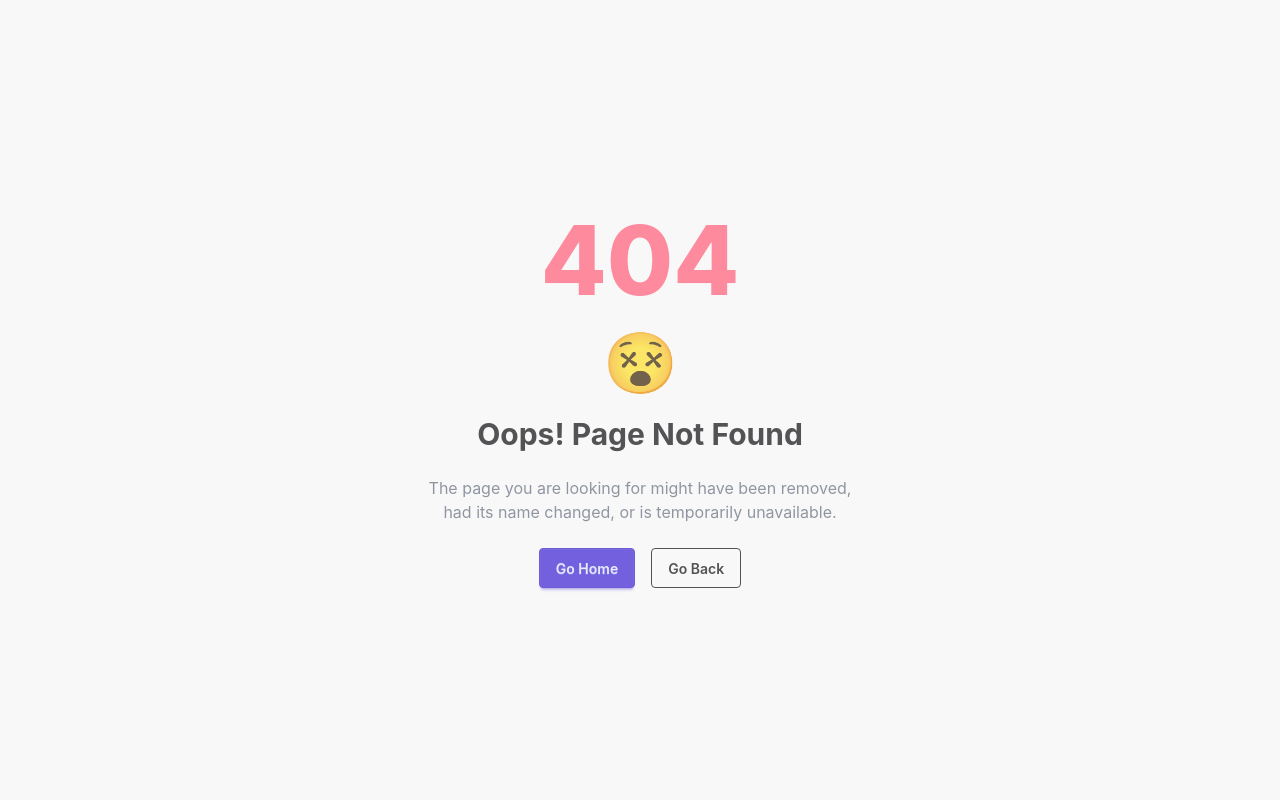
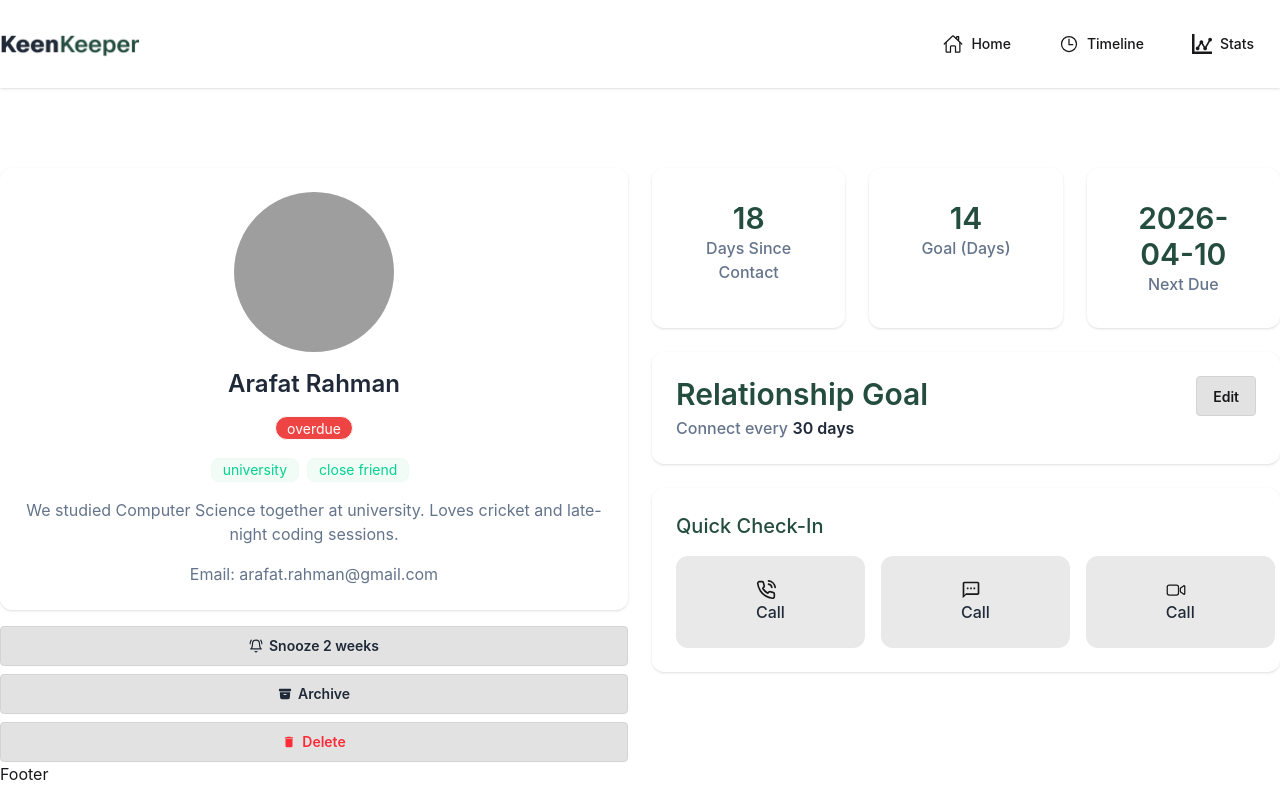
Before and after one commit to NureAlamShuvo/my-assignment-7, a React (Vite) app: page /friend/1 in a window 1280 px wide. Before the commit this address had no page. Built offline with nearby package versions, Linux system fonts and the light colour scheme; grey boxes are pictures that could not be loaded.

Commit message:
feat: added friend details page

```diff
--- a/package.json
+++ b/package.json
@@ -15,6 +15,8 @@
     "react-dom": "^19.2.4",
     "react-icons": "^5.6.0",
     "react-router": "^7.14.0",
+    "react-router-dom": "^7.14.1",
+    "react-spinners": "^0.17.0",
     "tailwindcss": "^4.2.2"
   },
   "devDependencies": {
--- /dev/null
+++ b/src/components/ui/MyCard.jsx
@@ -0,0 +1,25 @@
+import React from 'react';
+import { useNavigate } from 'react-router';
+
+const MyCard = ({ friend, statusBadge }) => {
+
+    const navigate = useNavigate();
+
+    return (
+        <div onClick={() => navigate(`/friend/${friend.id}`)} className='p-4 text-center space-y-3 rounded-xl shadow-sm transition-all duration-300 hover:shadow-lg hover:-translate-y-1 bg-white cursor-pointer'>
+            <img src={friend.picture} alt="" className='w-40 h-40 mx-auto rounded-full' />
+            <h2 className='font-semibold text-2xl text-[#1F2937]'>{friend.name}</h2>
+            <p className='text-[#64748B]'>{friend.days_since_contact}d ago</p>
+            <div>
+                {
+                    friend.tags.map((tag, ind) => (
+                        <span key={ind} className='badge badge-soft badge-success mr-2'>{tag}</span>
+                    ))
+                }
+            </div>
+            <span className={`badge rounded-full ${statusBadge}`}>{friend.status}</span>
+        </div>
+    );
+};
+
+export default MyCard;
--- a/src/layout/RootLayout.jsx
+++ b/src/layout/RootLayout.jsx
@@ -1,14 +1,20 @@
 import React from 'react';
-import { Outlet } from 'react-router';
+import { Outlet, } from 'react-router';
 import Navbar from '../components/navbar/Navbar';
 import Footer from '../components/footer/Footer';
+import { PuffLoader } from 'react-spinners';
 
 const RootLayout = () => {
+
     return (
         <div>
             <Navbar />
+
+
             <Outlet />
-            {/* <Footer /> */}
+
+
+            <Footer />
         </div>
     );
 };
--- a/src/main.jsx
+++ b/src/main.jsx
@@ -2,35 +2,8 @@ import { StrictMode } from 'react'
 import { createRoot } from 'react-dom/client'
 import './index.css'
 import { RouterProvider } from 'react-router/dom'
-import { createBrowserRouter } from 'react-router'
-import RootLayout from './layout/RootLayout'
-import ErrorPage from './pages/errorpage/ErrorPage'
-import HomePage from './pages/homepage/HomePage'
-import TimeLine from './pages/timeline/TimeLine'
-import Stats from './pages/stats/Stats'
+import { router } from './router/Routes'
 
-const router = createBrowserRouter([
-  {
-    path: '/',
-    Component: RootLayout,
-    children: [
-      {
-        path: '/',
-        Component: HomePage,
-        loader: () => fetch('/data.json')
-      },
-      {
-        path: '/timeline',
-        Component: TimeLine
-      },
-      {
-        path: '/stats',
-        Component: Stats
-      }
-    ],
-    errorElement: <ErrorPage />
-  }
-])
 
 createRoot(document.getElementById('root')).render(
   <StrictMode>
--- /dev/null
+++ b/src/pages/detailspage/FriendDetails.jsx
@@ -0,0 +1,99 @@
+import React from 'react';
+import { FiPhoneCall } from 'react-icons/fi';
+import { HiArchiveBox } from 'react-icons/hi2';
+import { IoVideocamOutline } from 'react-icons/io5';
+import { LuBellRing } from 'react-icons/lu';
+import { MdDelete, MdOutlineTextsms } from 'react-icons/md';
+import { useLoaderData, } from 'react-router';
+
+const FriendDetails = () => {
+
+    const friend = useLoaderData();
+    console.log(friend);
+
+    const statusBadge = friend.status === "overdue" ? "bg-[#EF4444] text-white" : friend.status === "almost due" ? "bg-[#EFAD44] text-white" : "bg-[#244D3F] text-white";
+
+    return (
+        <div className='container mx-auto mt-16 md:mt-20 grid grid-cols-1 md:grid-cols-2 gap-6'>
+            <div>
+                <div className='rounded-xl shadow-sm text-center p-6 space-y-4'>
+                    <img src={friend.picture} alt='' className='w-40 h-40 mx-auto rounded-full' />
+                    <h2 className='font-semibold text-2xl text-[#1F2937]'>{friend.name}</h2>
+                    <span className={`badge rounded-full ${statusBadge}`}>{friend.status}</span>
+                    <div>
+                        {
+                            friend.tags.map((tag, ind) => (
+                                <span key={ind} className='badge badge-soft badge-success mr-2'>{tag}</span>
+                            ))
+                        }
+                    </div>
+                    <p className='text-[#64748B]'>{friend.bio}</p>
+                    <p className='text-[#64748B]'>Email: {friend.email}</p>
+                </div>
+
+                {/* Snozee */}
+                <div className='space-y-2 mt-4'>
+
+                    <button className="btn btn-active w-full text-[#1F2937]"><LuBellRing />Snooze 2 weeks</button>
+                    <button className="btn btn-active w-full text-[#1F2937]"><HiArchiveBox />Archive</button>
+                    <button className="btn btn-active w-full text-red-500"><MdDelete />Delete</button>
+
+
+                </div>
+            </div>
+
+            {/* right section */}
+
+            <div className='space-y-6'>
+                <div className='grid grid-cols-3 text-center gap-6'>
+
+                    <div className='shadow-sm p-8 rounded-xl'>
+                        <h2 className='font-semibold text-3xl text-[#244D3F]'>{friend.days_since_contact}</h2>
+                        <p className='text-[#64748B] font-medium'>Days Since Contact</p>
+                    </div>
+                    <div className='shadow-sm p-8 rounded-xl'>
+                        <h2 className='font-semibold text-3xl text-[#244D3F]'>{friend.goal}</h2>
+                        <p className='text-[#64748B] font-medium'>Goal (Days)</p>
+                    </div>
+                    <div className='shadow-sm p-8 rounded-xl'>
+                        <h2 className='font-semibold text-3xl text-[#244D3F]'>{friend.next_due_date}</h2>
+                        <p className='text-[#64748B] font-medium'>Next Due</p>
+                    </div>
+
+                </div>
+
+                <div className='shadow-sm rounded-xl p-6'>
+                    <div className='flex justify-between'>
+
+                    <h2 className='font-semibold text-3xl text-[#244D3F]'>Relationship Goal</h2>
+                    <button className="btn btn-active">Edit</button>
+
+                    </div>
+                    <p><span className='text-[#64748B] font-medium'>Connect every</span> <span className='font-semibold text-[#1F2937]'>30 days</span></p>
+                </div>
+
+                <div className='shadow-sm rounded-xl p-6'>
+                    <h2 className='font-medium text-xl text-[#244D3F]'>Quick Check-In</h2>
+                    <div className='flex gap-4 mt-4'>
+
+                        <div className='bg-[#E9E9E9] p-6 px-20 rounded-xl cursor-pointer transition-all duration-300 hover:bg-gray-300 hover:shadow-md'>
+                            <FiPhoneCall size={20} />
+                            <h2 className='text-[#1F2937] font-medium'>Call</h2>
+                        </div>
+                        <div className='bg-[#E9E9E9] p-6 px-20 rounded-xl cursor-pointer transition-all duration-300 hover:bg-gray-300 hover:shadow-md'>
+                            <MdOutlineTextsms size={20} />
+                            <h2 className='text-[#1F2937] font-medium'>Call</h2>
+                        </div>
+                        <div className='bg-[#E9E9E9] p-6 px-20 rounded-xl cursor-pointer transition-all duration-300 hover:bg-gray-300 hover:shadow-md'>
+                            <IoVideocamOutline size={20} />
+                            <h2 className='text-[#1F2937] font-medium'>Call</h2>
+                        </div>
+
+                    </div>
+                </div>
+            </div>
+        </div>
+    );
+};
+
+export default FriendDetails;
--- a/src/pages/homepage/AllFriends.jsx
+++ b/src/pages/homepage/AllFriends.jsx
@@ -1,33 +1,39 @@
-import React from 'react';
-import { useLoaderData } from 'react-router';
+import React, { useEffect, useState } from 'react';
+import { PuffLoader } from 'react-spinners';
+import MyCard from '../../components/ui/MyCard';
 
 const AllFriends = () => {
 
-    const friendsData = useLoaderData();
-    console.log(friendsData,"all friends data");
+    const [friendsData, setFriendsData] = useState([]);
+    const [loading, setLoading] = useState(true);
+
+    useEffect(() => {
+        fetch('/data.json')
+            .then(res => res.json())
+            .then(data => {
+                setFriendsData(data);
+                setLoading(false);
+            });
+    }, []);
+
+    if (loading) {
+        return (
+            <div className="flex justify-center items-center min-h-screen">
+                <PuffLoader color="#244D3F" size={60} />
+            </div>
+        );
+    }
 
     return (
         <div className='container mx-auto px-4'>
             <h2 className='font-semibold text-2xl text-[#1F2937] mb-4'>Your Friends</h2>
-            <div className='grid grid-cols-1 md:grid-cols-3 lg:grid-cols-4 gap-6'>
+            <div className='grid grid-cols-1 md:grid-cols-2 lg:grid-cols-4 gap-6'>
                 {
                     friendsData.map((friend) => {
 
                         const statusBadge = friend.status === "overdue" ? "bg-[#EF4444] text-white" : friend.status === "almost due" ? "bg-[#EFAD44] text-white" : "bg-[#244D3F] text-white";
 
-                        return <div key={friend.id} className='p-4 text-center space-y-3 rounded-xl shadow-sm transition-all duration-300 hover:shadow-lg hover:-translate-y-1 bg-white'>
-                            <img src={friend.picture} alt="" className='w-40 h-40 mx-auto rounded-full' />
-                            <h2 className='font-semibold text-2xl text-[#1F2937]'>{friend.name}</h2>
-                            <p className='text-[#64748B]'>{friend.days_since_contact}d ago</p>
-                            <div>
-                                {
-                                friend.tags.map((tag, ind) => (
-                                    <span key={ind} className='badge badge-soft badge-success mr-2'>{tag}</span>
-                                ))
-                            }
-                            </div>
-                            <span className={`badge rounded-full ${statusBadge}`}>{friend.status}</span>
-                        </div>
+                        return <MyCard friend={friend} statusBadge={statusBadge} key={friend.id} />
                     })
                 }
             </div>
--- /dev/null
+++ b/src/router/Routes.jsx
@@ -0,0 +1,38 @@
+import { createBrowserRouter } from "react-router-dom";
+import RootLayout from "../layout/RootLayout";
+import ErrorPage from "../pages/errorpage/ErrorPage";
+import HomePage from "../pages/homepage/HomePage";
+import Stats from "../pages/stats/Stats";
+import TimeLine from "../pages/timeline/TimeLine";
+import FriendDetails from "../pages/detailspage/FriendDetails";
+
+export const router = createBrowserRouter([
+  {
+    path: '/',
+    Component: RootLayout,
+    children: [
+      {
+        path: '/',
+        Component: HomePage,
+      },
+      {
+        path: '/timeline',
+        Component: TimeLine
+      },
+      {
+        path: '/stats',
+        Component: Stats
+      },
+      {
+        path: '/friend/:id',
+        Component: FriendDetails,
+        loader: async ({ params }) => {
+          const res = await fetch('/data.json');
+          const data = await res.json();
+          return data.find(friend => friend.id === parseInt(params.id));
+        }
+      }
+    ],
+    errorElement: <ErrorPage />
+  }
+])
```
Also changed, not shown: 1 other file (tests, documents, lock files or other folders).
